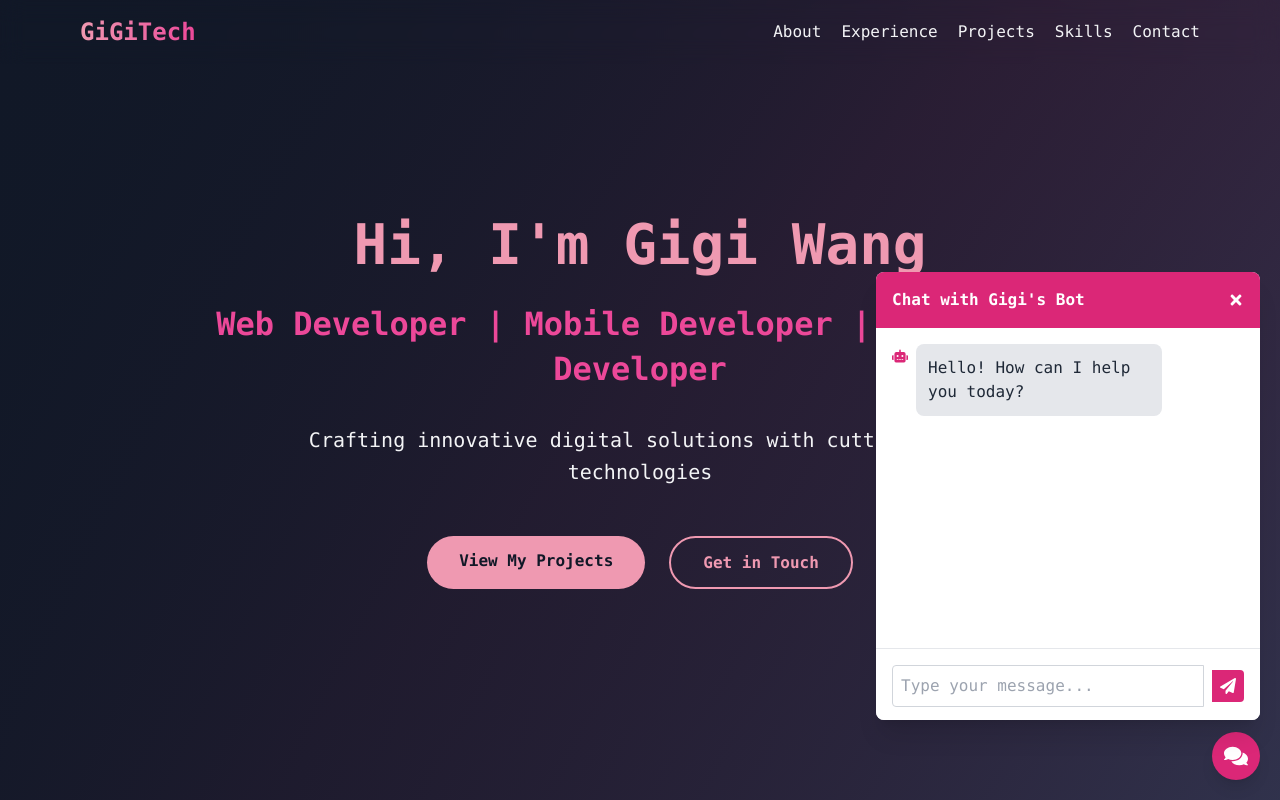
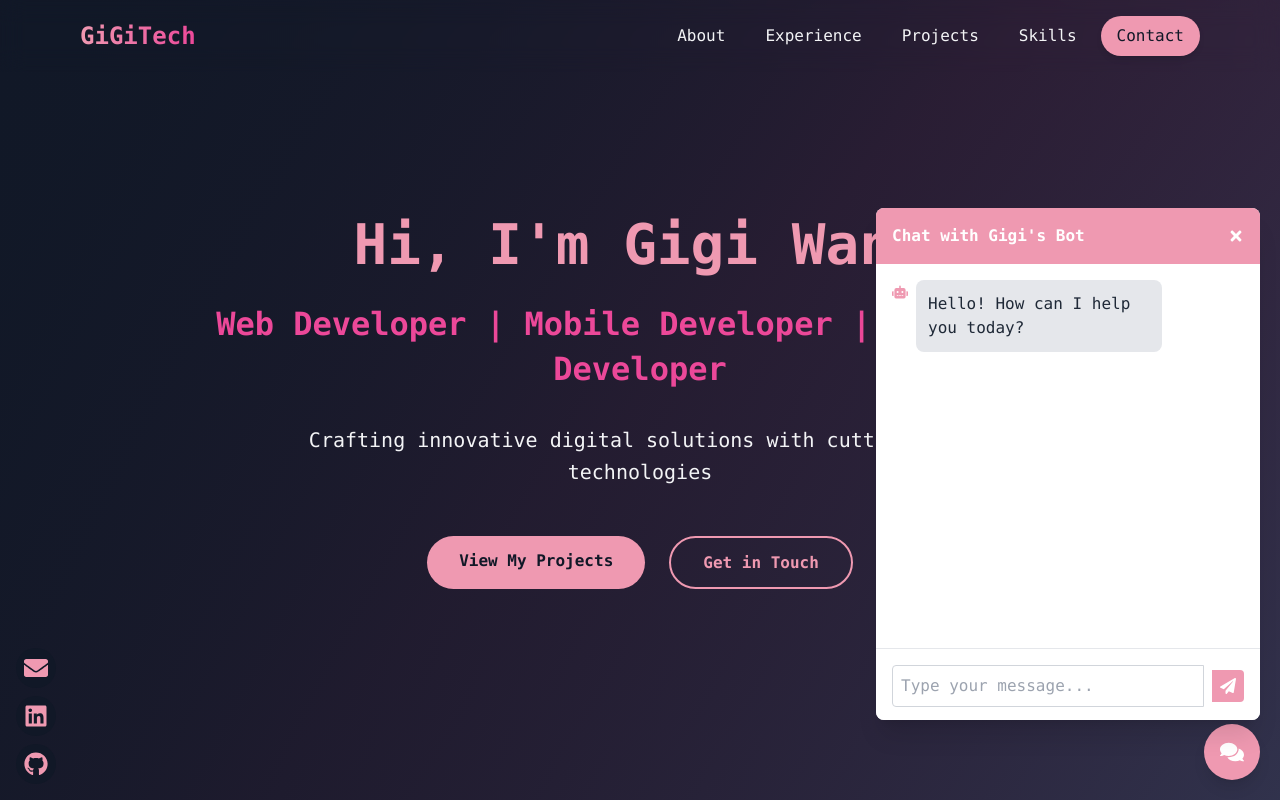
Before and after one commit to shop2008/my-portfolio, a Next.js app: page / in a window 1280 px wide. Both pictures are taken after a click on the button "Open chat". Shown: the top 800 px of the page. Built offline with nearby package versions, Linux system fonts and the light colour scheme.

Commit message:
update styling

```diff
--- a/src/app/globals.css
+++ b/src/app/globals.css
@@ -106,3 +106,79 @@ body {
 .glow-effect {
   animation: glow 3s infinite alternate;
 }
+
+.custom-scrollbar::-webkit-scrollbar {
+  width: 8px;
+}
+
+.custom-scrollbar::-webkit-scrollbar-track {
+  background: #f1f1f1;
+}
+
+.custom-scrollbar::-webkit-scrollbar-thumb {
+  background: #888;
+  border-radius: 4px;
+}
+
+.custom-scrollbar::-webkit-scrollbar-thumb:hover {
+  background: #555;
+}
+
+.typing-indicator {
+  display: inline-block;
+  width: 20px;
+  height: 10px;
+  position: relative;
+  animation: blink 1s infinite;
+}
+
+.typing-indicator::before,
+.typing-indicator::after {
+  content: "";
+  position: absolute;
+  top: 0;
+  width: 4px;
+  height: 4px;
+  border-radius: 50%;
+  background-color: #888;
+}
+
+.typing-indicator::before {
+  left: 0;
+  animation: dotLeft 1s infinite;
+}
+
+.typing-indicator::after {
+  right: 0;
+  animation: dotRight 1s infinite;
+}
+
+@keyframes blink {
+  0%,
+  100% {
+    opacity: 0.2;
+  }
+  50% {
+    opacity: 1;
+  }
+}
+
+@keyframes dotLeft {
+  0%,
+  100% {
+    transform: translateX(0);
+  }
+  50% {
+    transform: translateX(4px);
+  }
+}
+
+@keyframes dotRight {
+  0%,
+  100% {
+    transform: translateX(0);
+  }
+  50% {
+    transform: translateX(-4px);
+  }
+}
--- a/src/app/page.tsx
+++ b/src/app/page.tsx
@@ -7,6 +7,7 @@ import Experience from "../components/Experience";
 import Projects from "../components/Projects";
 import Contact from "../components/Contact";
 import ChatbotButton from "../components/ChatbotButton";
+import FloatingContact from "../components/FloatingContact";
 
 const Skills = dynamic(() => import("../components/Skills"), { ssr: false });
 
@@ -23,6 +24,7 @@ export default function Home() {
       </div>
       <Contact />
       <ChatbotButton />
+      <FloatingContact />
     </main>
   );
 }
--- a/src/components/ChatbotButton.tsx
+++ b/src/components/ChatbotButton.tsx
@@ -16,24 +16,28 @@ interface Message {
 }
 
 const predefinedResponses: { [key: string]: string } = {
-  hello: "Hello! How can I assist you today?",
-  hi: "Hi there! What would you like to know about Gigi?",
+  hello: "Hello! I'm Gigi's AI assistant. How can I help you today?",
+  hi: "Hi there! What would you like to know about Gigi Wang?",
   projects:
-    "I have worked on several projects including a Movie Recommendation App, Flutter Shop Cupertino, and Little Lemon. You can find more details in the Projects section of my portfolio.",
+    "Gigi has worked on several projects including Movie Maestro (a movie recommendation app), Future Seeds (a non-profit organization website), Cupertino Shop (a Flutter shopping app), and DaoDao (an Android native instant messaging app). You can find more details in the Projects section of her portfolio.",
   skills:
-    "My key skills include Android, iOS, Flutter, Java, React, Node.js, MongoDB, and MySQL. Is there a specific technology you&apos;d like to know more about?",
+    "Gigi's key skills include Android, iOS, Flutter, React, Next.js, Node.js, MongoDB, MySQL, Tailwind CSS, Bootstrap, Git, CI/CD, AWS, Azure, and Firebase. Is there a specific technology you'd like to know more about?",
   contact:
-    "You can reach me via email at gigiwangjob@gmail.com or connect with me on LinkedIn. The links are available in the Contact section of my portfolio.",
+    "You can reach Gigi via email at gigiwangjob@gmail.com or connect with her on LinkedIn. The links are available in the Contact section of her portfolio.",
   experience:
-    "I have experience in both mobile and web development, with a focus on creating user-friendly and efficient applications. My portfolio showcases various projects that demonstrate my skills and expertise.",
-  hobbies:
-    "When I&apos;m not coding, I enjoy hiking, reading tech blogs, and participating in hackathons. I find these activities help me stay creative and inspired in my work.",
+    "Gigi has extensive experience in both mobile and web development. She has worked as a Senior Mobile Software Engineer at companies like Hillinsight, Mingma Technologies, and Elex Technology. Her portfolio showcases various projects that demonstrate her skills and expertise.",
+  education:
+    "Gigi has a strong educational background in computer science and software engineering. She continuously updates her skills through online courses and industry certifications.",
+  languages:
+    "Gigi is proficient in programming languages such as Java, Kotlin, Swift, Dart (Flutter), JavaScript, and TypeScript.",
   availability:
-    "I&apos;m currently open to new opportunities and collaborations. Feel free to reach out via the contact information provided in my portfolio.",
+    "Gigi is currently open to new opportunities and collaborations in full-stack and mobile development roles. Feel free to reach out via the contact information provided in her portfolio.",
   github:
-    "You can find my GitHub profile with some of my open-source contributions and personal projects. The link is available in the Contact section of my portfolio.",
+    "You can find Gigi's GitHub profile with some of her open-source contributions and personal projects at https://github.com/shop2008. The link is also available in the Contact section of her portfolio.",
+  background:
+    "Gigi Wang is a Full Stack & Mobile Developer with over 10 years of experience in the tech industry. She has a strong background in Android, iOS, and web development, with a focus on creating user-friendly and efficient applications.",
   default:
-    "I&apos;m sorry, I didn&apos;t quite understand that. Could you please rephrase or ask about my projects, skills, experience, education, or contact information?",
+    "I'm sorry, I didn't quite understand that. Could you please ask about Gigi's projects, skills, experience, education, or contact information?",
 };
 
 export default function ChatbotButton() {
@@ -42,6 +46,7 @@ export default function ChatbotButton() {
     { text: "Hello! How can I help you today?", sender: "bot" },
   ]);
   const [inputValue, setInputValue] = useState("");
+  const [isTyping, setIsTyping] = useState(false);
   const messagesEndRef = useRef<HTMLDivElement>(null);
 
   const toggleChat = () => setIsOpen(!isOpen);
@@ -56,20 +61,26 @@ export default function ChatbotButton() {
     const newUserMessage: Message = { text: inputValue, sender: "user" };
     setMessages((prevMessages) => [...prevMessages, newUserMessage]);
     setInputValue("");
+    setIsTyping(true);
 
-    // Simple bot response logic
+    // Improved bot response logic
     setTimeout(() => {
       const lowercaseInput = inputValue.toLowerCase();
       let botResponse = predefinedResponses.default;
-      for (const key in predefinedResponses) {
-        if (lowercaseInput.includes(key)) {
-          botResponse = predefinedResponses[key];
-          break;
-        }
+      const matchedKeys = Object.keys(predefinedResponses).filter(
+        (key) => lowercaseInput.includes(key) && key !== "default"
+      );
+
+      if (matchedKeys.length > 0) {
+        botResponse = matchedKeys
+          .map((key) => predefinedResponses[key])
+          .join(" ");
       }
+
+      setIsTyping(false);
       const newBotMessage: Message = { text: botResponse, sender: "bot" };
       setMessages((prevMessages) => [...prevMessages, newBotMessage]);
-    }, 1000);
+    }, 1500);
   };
 
   const handleKeyPress = (e: React.KeyboardEvent) => {
@@ -84,57 +95,73 @@ export default function ChatbotButton() {
 
   return (
     <>
-      <button
+      <motion.button
         onClick={toggleChat}
-        className="fixed bottom-5 right-5 bg-pink-600 text-white p-3 rounded-full shadow-lg hover:bg-pink-700 transition-colors z-50"
+        className="fixed bottom-5 right-5 bg-primary text-white p-4 rounded-full shadow-lg hover:bg-secondary transition-colors z-50"
+        whileHover={{ scale: 1.1 }}
+        whileTap={{ scale: 0.9 }}
         aria-label="Open chat"
       >
         <FaComments size={24} />
-      </button>
+      </motion.button>
 
       <AnimatePresence>
         {isOpen && (
           <motion.div
-            initial={{ opacity: 0, y: 50 }}
-            animate={{ opacity: 1, y: 0 }}
-            exit={{ opacity: 0, y: 50 }}
-            className="fixed bottom-20 right-5 w-96 h-[28rem] bg-gray-100 rounded-lg shadow-xl overflow-hidden z-50"
+            initial={{ opacity: 0, y: 50, scale: 0.3 }}
+            animate={{ opacity: 1, y: 0, scale: 1 }}
+            exit={{ opacity: 0, y: 50, scale: 0.3 }}
+            transition={{ type: "spring", damping: 25, stiffness: 500 }}
+            className="fixed bottom-20 right-5 w-96 h-[32rem] bg-gray-100 rounded-lg shadow-xl overflow-hidden z-50"
           >
-            <div className="bg-pink-600 text-white p-4 flex justify-between items-center">
+            <div className="bg-primary text-white p-4 flex justify-between items-center">
               <h3 className="font-semibold">Chat with Gigi&apos;s Bot</h3>
               <button
                 onClick={toggleChat}
+                className="hover:text-gray-200 transition-colors"
                 aria-label="Close chat"
-                className="hover:text-gray-200"
               >
                 <FaTimes />
               </button>
             </div>
-            <div className="h-[20rem] overflow-y-auto p-4 bg-white">
+            <div className="h-[24rem] overflow-y-auto p-4 bg-white custom-scrollbar">
               {messages.map((message, index) => (
-                <div
+                <motion.div
                   key={index}
+                  initial={{ opacity: 0, y: 20 }}
+                  animate={{ opacity: 1, y: 0 }}
+                  transition={{ delay: index * 0.1 }}
                   className={`mb-4 flex ${
                     message.sender === "user" ? "justify-end" : "justify-start"
                   }`}
                 >
                   {message.sender === "bot" && (
-                    <FaRobot className="text-pink-600 mr-2 mt-1" />
+                    <FaRobot className="text-primary mr-2 mt-1" />
                   )}
                   <div
                     className={`max-w-[70%] p-3 rounded-lg ${
                       message.sender === "user"
-                        ? "bg-pink-600 text-white"
+                        ? "bg-primary text-white"
                         : "bg-gray-200 text-gray-800"
                     }`}
                   >
                     {message.text}
                   </div>
                   {message.sender === "user" && (
-                    <FaUser className="text-pink-600 ml-2 mt-1" />
+                    <FaUser className="text-primary ml-2 mt-1" />
                   )}
-                </div>
+                </motion.div>
               ))}
+              {isTyping && (
+                <motion.div
+                  initial={{ opacity: 0 }}
+                  animate={{ opacity: 1 }}
+                  className="flex items-center text-gray-500"
+                >
+                  <FaRobot className="text-primary mr-2" />
+                  <span className="typing-indicator"></span>
+                </motion.div>
+              )}
               <div ref={messagesEndRef} />
             </div>
             <div className="p-4 border-t bg-white">
@@ -145,11 +172,11 @@ export default function ChatbotButton() {
                   onChange={handleInputChange}
                   onKeyPress={handleKeyPress}
                   placeholder="Type your message..."
-                  className="flex-grow p-2 rounded-l border border-gray-300 focus:outline-none focus:ring-2 focus:ring-pink-600 text-black"
+                  className="flex-grow p-2 rounded-l border border-gray-300 focus:outline-none focus:ring-2 focus:ring-primary text-black"
                 />
                 <button
                   onClick={handleSendMessage}
-                  className="bg-pink-600 text-white p-2 rounded-r hover:bg-pink-700 transition-colors ml-2"
+                  className="bg-primary text-white p-2 rounded-r hover:bg-secondary transition-colors ml-2"
                   aria-label="Send message"
                 >
                   <FaPaperPlane />
--- a/src/components/Experience.tsx
+++ b/src/components/Experience.tsx
@@ -53,7 +53,7 @@ export default function Experience() {
   const [expandedDescription, setExpandedDescription] = useState(false);
 
   return (
-    <section id="experience" className="max-w-4xl mx-auto px-4 py-10">
+    <section id="experience" className="max-w-4xl mx-auto px-4">
       <motion.h2
         initial={{ opacity: 0, y: -20 }}
         animate={{ opacity: 1, y: 0 }}
--- /dev/null
+++ b/src/components/FloatingContact.tsx
@@ -0,0 +1,74 @@
+"use client";
+
+import React from "react";
+import { FaEnvelope, FaLinkedin, FaGithub } from "react-icons/fa";
+import { motion } from "framer-motion";
+
+const FloatingContact: React.FC = () => {
+  const containerVariants = {
+    hidden: { opacity: 0, x: -50 },
+    visible: {
+      opacity: 1,
+      x: 0,
+      transition: {
+        delayChildren: 0.3,
+        staggerChildren: 0.2,
+      },
+    },
+  };
+
+  const itemVariants = {
+    hidden: { opacity: 0, x: -20 },
+    visible: {
+      opacity: 1,
+      x: 0,
+      transition: { type: "spring", stiffness: 100 },
+    },
+  };
+
+  return (
+    <motion.div
+      className="fixed bottom-4 left-4 flex flex-col space-y-2"
+      variants={containerVariants}
+      initial="hidden"
+      animate="visible"
+    >
+      <motion.a
+        href="mailto:gigiwangjob@gmail.com"
+        className="bg-background text-primary p-2 rounded-full hover:text-secondary transition-colors duration-300"
+        title="Email"
+        variants={itemVariants}
+        whileHover={{ scale: 1.1 }}
+        whileTap={{ scale: 0.95 }}
+      >
+        <FaEnvelope size={24} />
+      </motion.a>
+      <motion.a
+        href="https://www.linkedin.com/in/gigi-wang-tech/"
+        target="_blank"
+        rel="noopener noreferrer"
+        className="bg-background text-primary p-2 rounded-full hover:text-secondary transition-colors duration-300"
+        title="LinkedIn"
+        variants={itemVariants}
+        whileHover={{ scale: 1.1 }}
+        whileTap={{ scale: 0.95 }}
+      >
+        <FaLinkedin size={24} />
+      </motion.a>
+      <motion.a
+        href="https://github.com/shop2008"
+        target="_blank"
+        rel="noopener noreferrer"
+        className="bg-background text-primary p-2 rounded-full hover:text-secondary transition-colors duration-300"
+        title="GitHub"
+        variants={itemVariants}
+        whileHover={{ scale: 1.1 }}
+        whileTap={{ scale: 0.95 }}
+      >
+        <FaGithub size={24} />
+      </motion.a>
+    </motion.div>
+  );
+};
+
+export default FloatingContact;
--- a/src/components/Navigation.tsx
+++ b/src/components/Navigation.tsx
@@ -78,21 +78,29 @@ export default function Navigation() {
             id="main-menu"
             className={`flex-col md:flex-row md:flex absolute md:static bg-background/90 md:bg-transparent w-full md:w-auto left-0 top-16 md:top-0 transition-all duration-300 ${
               isMenuOpen ? "flex flex-col items-center py-4" : "hidden"
-            } md:space-y-0 md:space-x-5`}
+            } md:space-y-0 md:space-x-2`}
             role="menu"
           >
             {["About", "Experience", "Projects", "Skills", "Contact"].map(
               (item) => (
-                <li key={item} className="text-center md:text-left" role="none">
+                <li
+                  key={item}
+                  className="w-full md:w-auto text-center"
+                  role="none"
+                >
                   <button
                     onClick={() => {
                       scrollToSection(item.toLowerCase());
                       setIsMenuOpen(false);
                     }}
-                    className="block py-2 md:py-0 cursor-pointer text-text hover:text-primary transition-colors"
+                    className={`w-auto md:w-auto py-2 px-4 my-1 md:my-0 cursor-pointer transition-all duration-300 rounded-full ${
+                      item === "Contact"
+                        ? "text-background bg-primary hover:bg-secondary shadow-md hover:shadow-lg"
+                        : "text-text hover:text-primary"
+                    }`}
                     role="menuitem"
                   >
-                    {item}
+                    <span className="font-medium">{item}</span>
                   </button>
                 </li>
               )
--- a/src/components/Projects.tsx
+++ b/src/components/Projects.tsx
@@ -70,7 +70,7 @@ const projects = [
 
 export default function Projects() {
   return (
-    <section id="projects" className="py-20">
+    <section id="projects" className="py-0">
       <h2 className="text-heading-2 font-semibold mb-6 text-primary">
         Projects
       </h2>
--- a/src/components/Skills.tsx
+++ b/src/components/Skills.tsx
@@ -20,7 +20,7 @@ export default function Skills() {
   ];
 
   return (
-    <section id="skills" className="max-w-4xl mx-auto px-4 py-10">
+    <section id="skills" className="max-w-4xl mx-auto px-4 py-0">
       <h2 className="text-heading-2 font-semibold mb-6 text-primary">Skills</h2>
       <div className="flex flex-wrap gap-4">
         {skills.map((skill) => (
```
